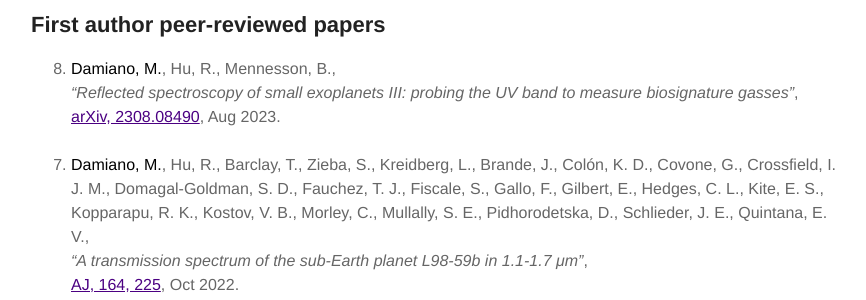
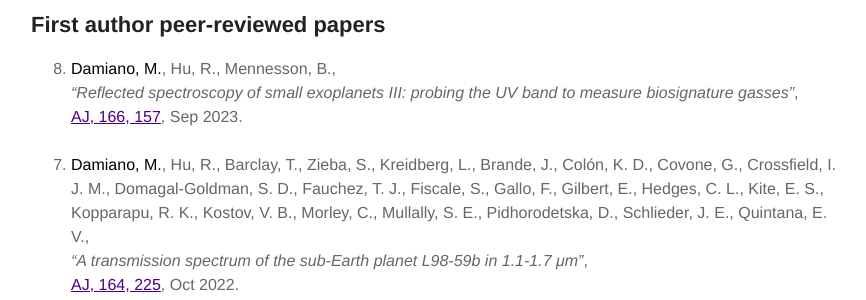
Before and after one commit to MDamiano/MDamiano.github.io, a Jekyll site: the page built from publications.md, in a window 1280 px wide and 900 px high, scrolled down 532 px. Shown: the part 152-452 px from the top of the window, without its empty margins (204-1070 px from the left). Built offline with Jekyll 4.4.1, drawn with Linux system fonts in a browser that asks for light colours.

Commit message:
Update pubs

```diff
--- a/publications.md
+++ b/publications.md
@@ -20,7 +20,7 @@ layout: page
 <ol reversed>
     <li><strong>Damiano, M.</strong>, Hu, R., Mennesson, B.,
 	    <br /><i>“Reflected spectroscopy of small exoplanets III: probing the UV band to measure biosignature gasses”</i>,
-	    <br /><a href="https://arxiv.org/abs/2308.08490">arXiv, 2308.08490</a>, Aug 2023.
+	    <br /><a href="https://iopscience.iop.org/article/10.3847/1538-3881/acefd3">AJ, 166, 157</a>, Sep 2023.
 	    <br /><br /></li>
     <li><strong>Damiano, M.</strong>, Hu, R., Barclay, T., Zieba, S., Kreidberg, L., Brande, J., Colón, K. D., Covone, G., Crossfield, I. J. M., Domagal-Goldman, S. D., Fauchez, T. J., Fiscale, S., Gallo, F., Gilbert, E., Hedges, C. L., Kite, E. S., Kopparapu, R. K., Kostov, V. B., Morley, C., Mullally, S. E., Pidhorodetska, D., Schlieder, J. E., Quintana, E. V.,
 	    <br /><i>“A transmission spectrum of the sub-Earth planet L98-59b in 1.1-1.7 μm”</i>,
```
